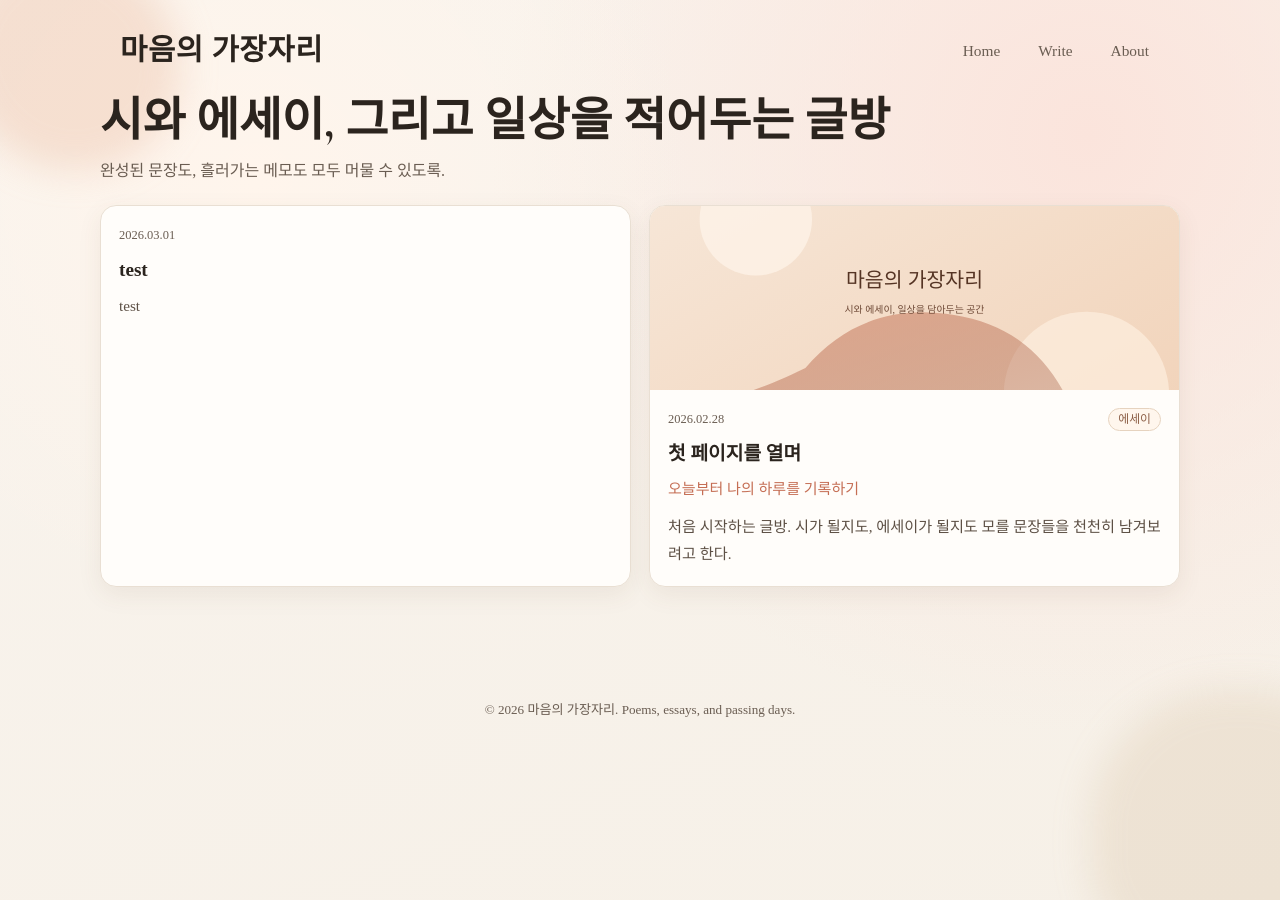
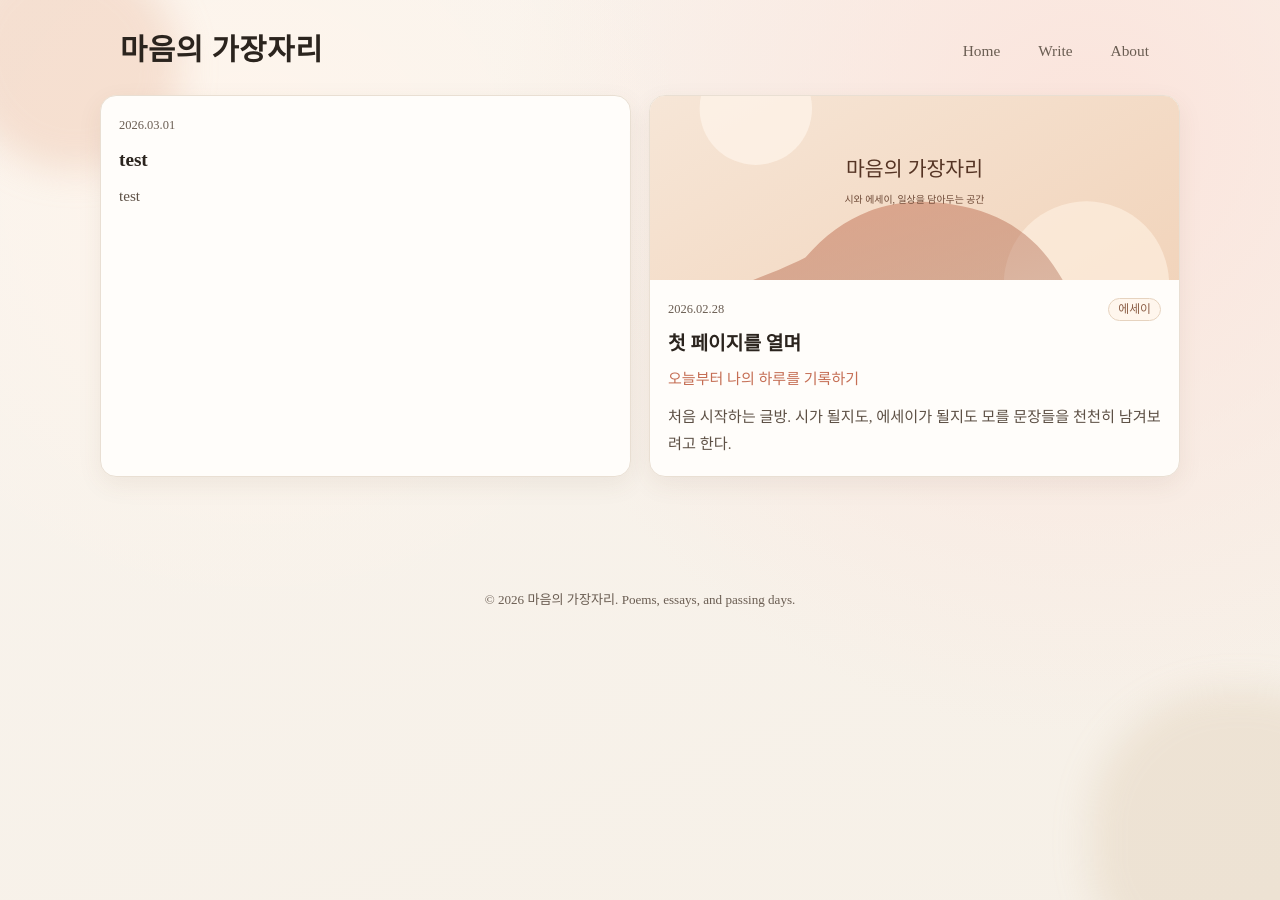
Before and after one commit to day-fly/my-diary, a Jekyll site: the page built from index.html, in a window 1280 px wide. Built offline with Jekyll 4.4.1, drawn with Linux system fonts in a browser that asks for light colours.

Commit message:
style: remove top intro section from home

```diff
--- a/assets/css/style.css
+++ b/assets/css/style.css
@@ -101,22 +101,6 @@ body {
   width: min(1080px, calc(100% - 32px));
   margin: 6px auto 72px;
   animation: rise-in 0.8s ease both;
-}
-
-.page-intro {
-  margin-bottom: 20px;
-}
-
-.page-intro h1 {
-  margin: 0 0 8px;
-  font-family: "Cormorant Garamond", serif;
-  font-size: clamp(1.8rem, 5vw, 2.9rem);
-  line-height: 1.15;
-}
-
-.page-intro p {
-  margin: 0;
-  color: var(--ink-soft);
 }
 
 .post-list {
--- a/index.html
+++ b/index.html
@@ -2,11 +2,6 @@
 layout: default
 title: "글방"
 ---
-<section class="page-intro">
-  <h1>시와 에세이, 그리고 일상을 적어두는 글방</h1>
-  <p>완성된 문장도, 흘러가는 메모도 모두 머물 수 있도록.</p>
-</section>
-
 <section class="post-list">
   {% if site.posts.size > 0 %}
     {% for post in site.posts %}
```
